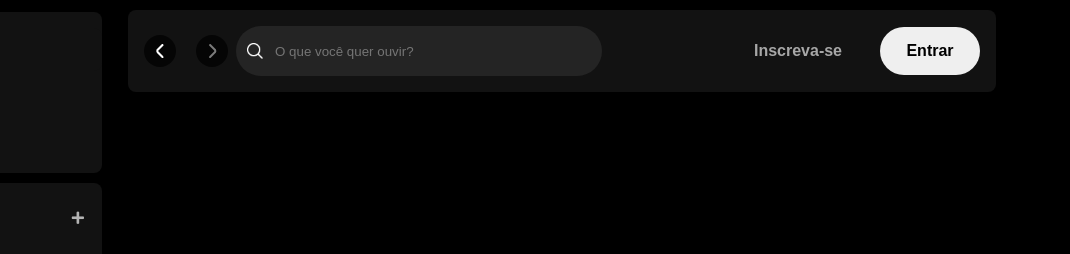
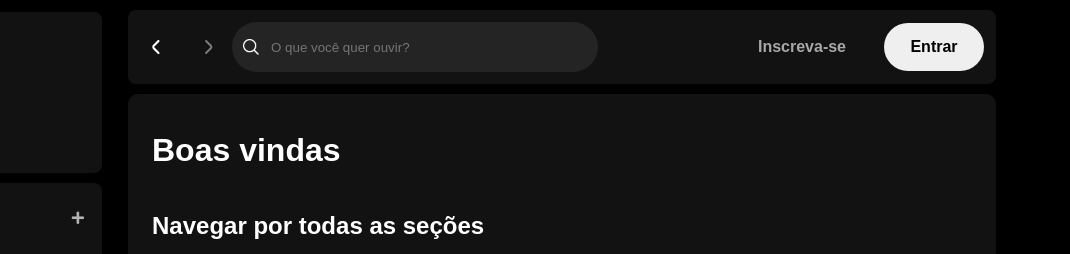
Before and after one commit to rafaelaboschetti/imersao-alura, a plain HTML site: page index.html in a window 1280 px wide. Shown: the top 254 px of the page, 210-1280 px from the left. Drawn offline with Linux system fonts and the light colour scheme.

Commit message:
criação da sessão de playlist

```diff
--- a/index.html
+++ b/index.html
@@ -89,8 +89,8 @@
 
                     <div class="header__search">
                         <img src="./src/assets/icons/search.png" alt="" />
-                        <input id="search-input" maxlength="800" autocorrect="off" autocapitalize="off" spellcheck="false"
-                            placeholder="O que você quer ouvir?" value="" />
+                        <input id="search-input" maxlength="800" autocorrect="off" autocapitalize="off"
+                            spellcheck="false" placeholder="O que você quer ouvir?" value="" />
                     </div>
                 </div>
 
@@ -99,8 +99,20 @@
                     <button class="login">Entrar</button>
                 </div>
             </nav>
+            <div class="playlist-container">
+                <div id="result-playlists">
+                    <div class="playlist">
+                        <h1 id="greeting">Boas vindas</h1>
+                        <h2 class="session">Navegar por todas as seções</h2>
+                    </div>
+                </div>
+            </div>
 
         </div>
+
+
+
+
     </main>
 
     <footer class="disclaimer-premium">
--- a/src/style/main-content.css
+++ b/src/style/main-content.css
@@ -1,4 +1,4 @@
-/* HEADER*/
+/* HEADER */
 
 .main-container{
     max-width: 80vw;
@@ -7,7 +7,7 @@
     margin-right: 56px;
 }
 
-.header__navigation{
+.header__navigation {
     display: flex;
     justify-content: space-between;
     align-items: center;
@@ -15,11 +15,12 @@
     margin: 10px;
     border-radius: 8px;
     background-color: #121212;
+    padding: 12px;
   }
 
-.header__navigation .navigation{
-    display:flex;
-    justify-content: space-arround;
+  .header__navigation .navigation {
+    display: flex;
+    justify-content: space-around;
     align-items: center;
   }
 
@@ -27,26 +28,27 @@
     margin-right: 1.25rem;
   }
 
-.arrow-left, .arrow-right {
+  .arrow-left,
+  .arrow-right {
     display: flex;
     align-items: center;
     justify-content: center;
     width: 32px;
     height: 32px;
     background: var(--bg-icon);
-  background-color: rgba(0, 0, 0, 0.7);
+    background-color:var(--bg-arrow-color);
     border-radius: 50%;
     border: none;
     cursor: pointer;
   }
 
-.header__login{
-    display:flex;
+  .header__login {
+    display: flex;
     align-items: center;
   }
 
-.header__search{
-    display:flex;
+  .header__search {
+    display: flex;
     align-items: center;
     width: 364px;
     height: 48px;
@@ -56,16 +58,16 @@
     border: 1px solid transparent;
   }
 
-.header__search img{
+  .header__search img {
     width: 16px;
     height: 16px;
     margin-left: 10px;
   }
 
-.header__search input{
+  .header__search input {
     background: transparent;
-    border:none;
-    padding: 0 100px 0 12px;
+    border: none;
+    padding: 0px 100px 0 12px;
     color: #fff;
     text-overflow: ellipsis;
     overflow:hidden;
@@ -73,7 +75,7 @@
     outline: none;
   }
 
-.header__login .subscribe{
+  .header__login .subscribe {
     color: #a7a7a7;
     font-size: 16px;
     font-weight: 700;
@@ -81,11 +83,37 @@
     margin-right: 32px;
   }
 
-.header__login .login{
+  .header__login .login {
     width: 100px;
     height: 48px;
-    color:#000;
+    color: #000;
     font-size: 16px;
-    font-weight:700;
+    font-weight: 700;
     border-radius: 40px;
   }
+
+  /* PLAYLIST */
+.playlist-container {
+  height: 68vh;
+  padding-top: 16px;
+  margin: 10px;
+  border-radius: 10px;
+  background-color: #121212;
+}
+
+.playlist {
+  margin: 24px;
+}
+
+.playlist #greeting {
+  color: #fff;
+  font-size: 32px;
+  font-weight: 700;
+  margin-bottom: 48px;
+}
+
+.playlist .session {
+  color: #fff;
+  font-size: 24px;
+  font-weight: 700;
+}
```
Lines whose indentation alone changed are shown as unchanged.
